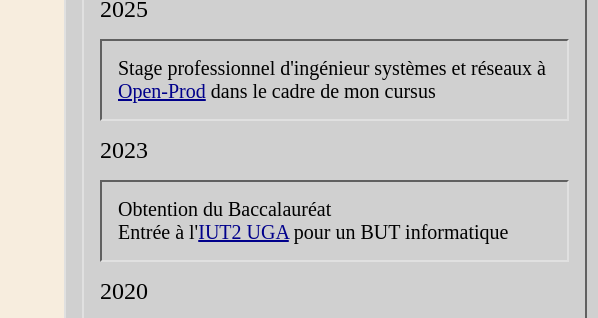
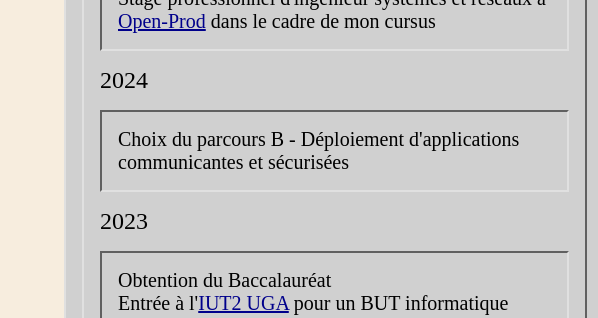
Before and after one commit to Elfix3123/elfix3123.github.io, a plain HTML site: page index.html in a window 1280 px wide. Shown: the part 1071-1389 px from the top of the page, 0-598 px from the left. Drawn offline with nearby package versions, Linux system fonts and the light colour scheme; a web font is replaced by a local one.

Commit message:
Ajout parcours

```diff
--- a/index.html
+++ b/index.html
@@ -280,6 +280,10 @@
 						Stage professionnel d'ingénieur systèmes et réseaux à <a
 							href="https://open-prod.com/">Open-Prod</a> dans le cadre de mon cursus
 					</div>
+					2024
+					<div>
+						Choix du parcours B - Déploiement d'applications communicantes et sécurisées
+					</div>
 					2023
 					<div>
 						Obtention du Baccalauréat <br> Entrée à l'<a href="https://iut2.univ-grenoble-alpes.fr/">IUT2
```
